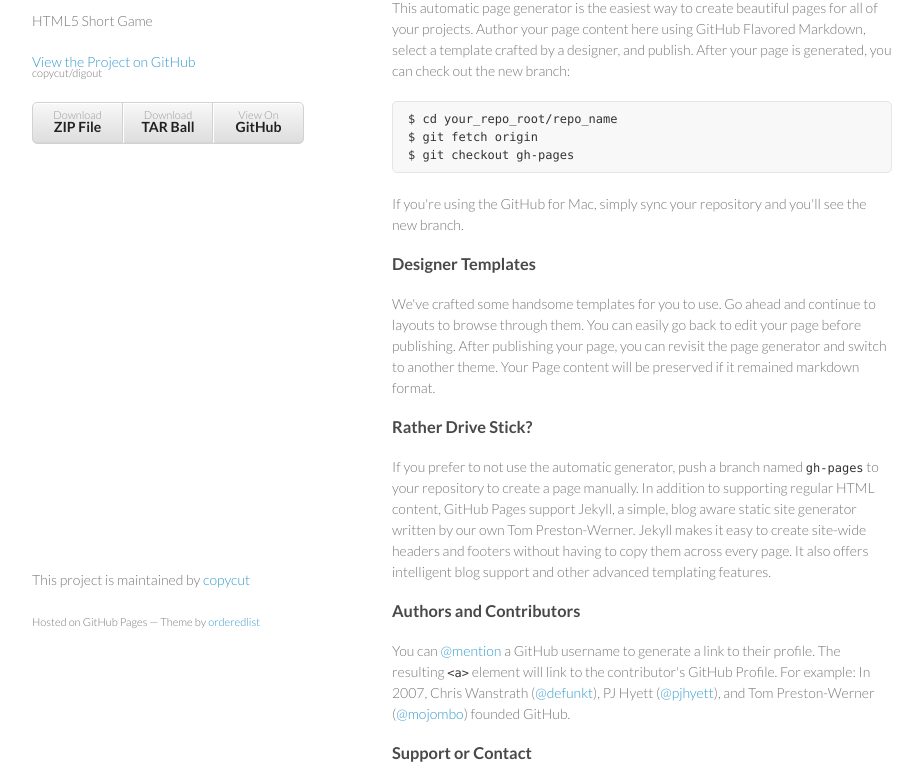
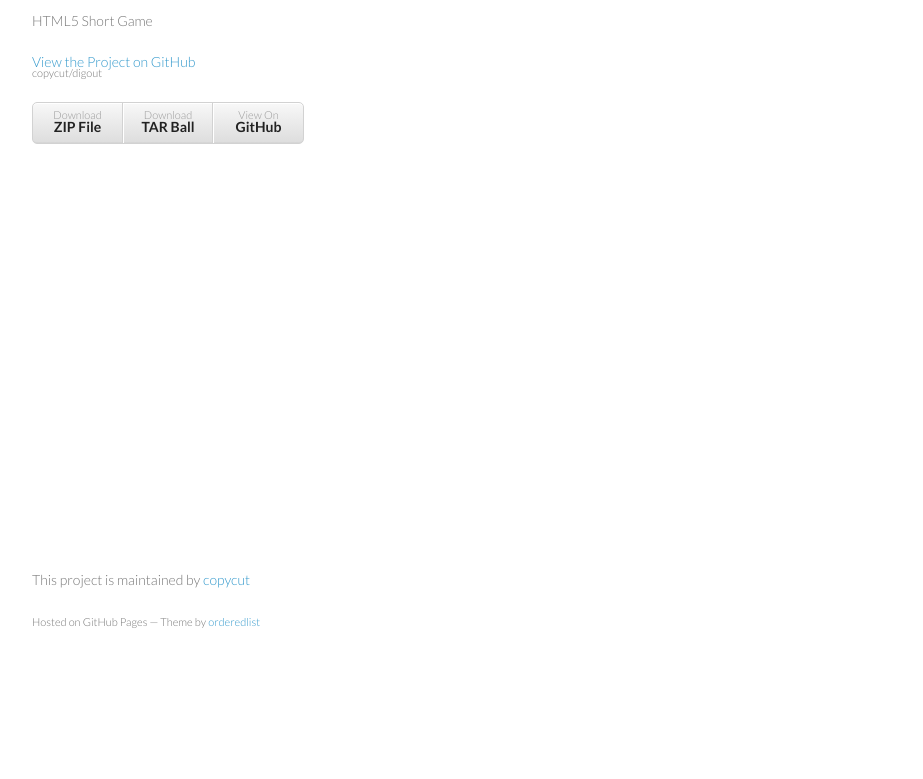
Before and after one commit to tratchen/digout, a plain HTML site: page index.html in a window 1280 px wide. Shown: the part 99-878 px from the top of the page, without its empty margins (178-1101 px from the left). After the commit the page ends 800 px from the top, so only its background shows below. Drawn offline with Linux system fonts and the light colour scheme.

Commit message:
change content for pages

```diff
--- a/index.html
+++ b/index.html
@@ -27,39 +27,11 @@
 					<li><a href="https://github.com/copycut/digout">View On <strong>GitHub</strong></a></li>
 				</ul>
 			</header>
+
 			<section>
-        <h3>
-<a name="welcome-to-github-pages" class="anchor" href="#welcome-to-github-pages"><span class="octicon octicon-link"></span></a>Welcome to GitHub Pages.</h3>
+				<h3><a name="welcome-to-github-pages" class="anchor" href="#welcome-to-github-pages"><span class="octicon octicon-link"></span></a>Welcome to DigOut project.</h3>
+			</section>
 
-<p>This automatic page generator is the easiest way to create beautiful pages for all of your projects. Author your page content here using GitHub Flavored Markdown, select a template crafted by a designer, and publish. After your page is generated, you can check out the new branch:</p>
-
-<pre><code>$ cd your_repo_root/repo_name
-$ git fetch origin
-$ git checkout gh-pages
-</code></pre>
-
-<p>If you're using the GitHub for Mac, simply sync your repository and you'll see the new branch.</p>
-
-<h3>
-<a name="designer-templates" class="anchor" href="#designer-templates"><span class="octicon octicon-link"></span></a>Designer Templates</h3>
-
-<p>We've crafted some handsome templates for you to use. Go ahead and continue to layouts to browse through them. You can easily go back to edit your page before publishing. After publishing your page, you can revisit the page generator and switch to another theme. Your Page content will be preserved if it remained markdown format.</p>
-
-<h3>
-<a name="rather-drive-stick" class="anchor" href="#rather-drive-stick"><span class="octicon octicon-link"></span></a>Rather Drive Stick?</h3>
-
-<p>If you prefer to not use the automatic generator, push a branch named <code>gh-pages</code> to your repository to create a page manually. In addition to supporting regular HTML content, GitHub Pages support Jekyll, a simple, blog aware static site generator written by our own Tom Preston-Werner. Jekyll makes it easy to create site-wide headers and footers without having to copy them across every page. It also offers intelligent blog support and other advanced templating features.</p>
-
-<h3>
-<a name="authors-and-contributors" class="anchor" href="#authors-and-contributors"><span class="octicon octicon-link"></span></a>Authors and Contributors</h3>
-
-<p>You can <a href="https://github.com/blog/821" class="user-mention">@mention</a> a GitHub username to generate a link to their profile. The resulting <code>&lt;a&gt;</code> element will link to the contributor's GitHub Profile. For example: In 2007, Chris Wanstrath (<a href="https://github.com/defunkt" class="user-mention">@defunkt</a>), PJ Hyett (<a href="https://github.com/pjhyett" class="user-mention">@pjhyett</a>), and Tom Preston-Werner (<a href="https://github.com/mojombo" class="user-mention">@mojombo</a>) founded GitHub.</p>
-
-<h3>
-<a name="support-or-contact" class="anchor" href="#support-or-contact"><span class="octicon octicon-link"></span></a>Support or Contact</h3>
-
-<p>Having trouble with Pages? Check out the documentation at <a href="http://help.github.com/pages">http://help.github.com/pages</a> or contact <a href="mailto:support@github.com">support@github.com</a> and we’ll help you sort it out.</p>
-      </section>
 			<footer>
 				<p>This project is maintained by <a href="https://github.com/copycut">copycut</a></p>
 				<p><small>Hosted on GitHub Pages &mdash; Theme by <a href="https://github.com/orderedlist">orderedlist</a></small></p>
```
Also changed, not shown: 1 other file. Lines whose indentation alone changed are shown as unchanged.
